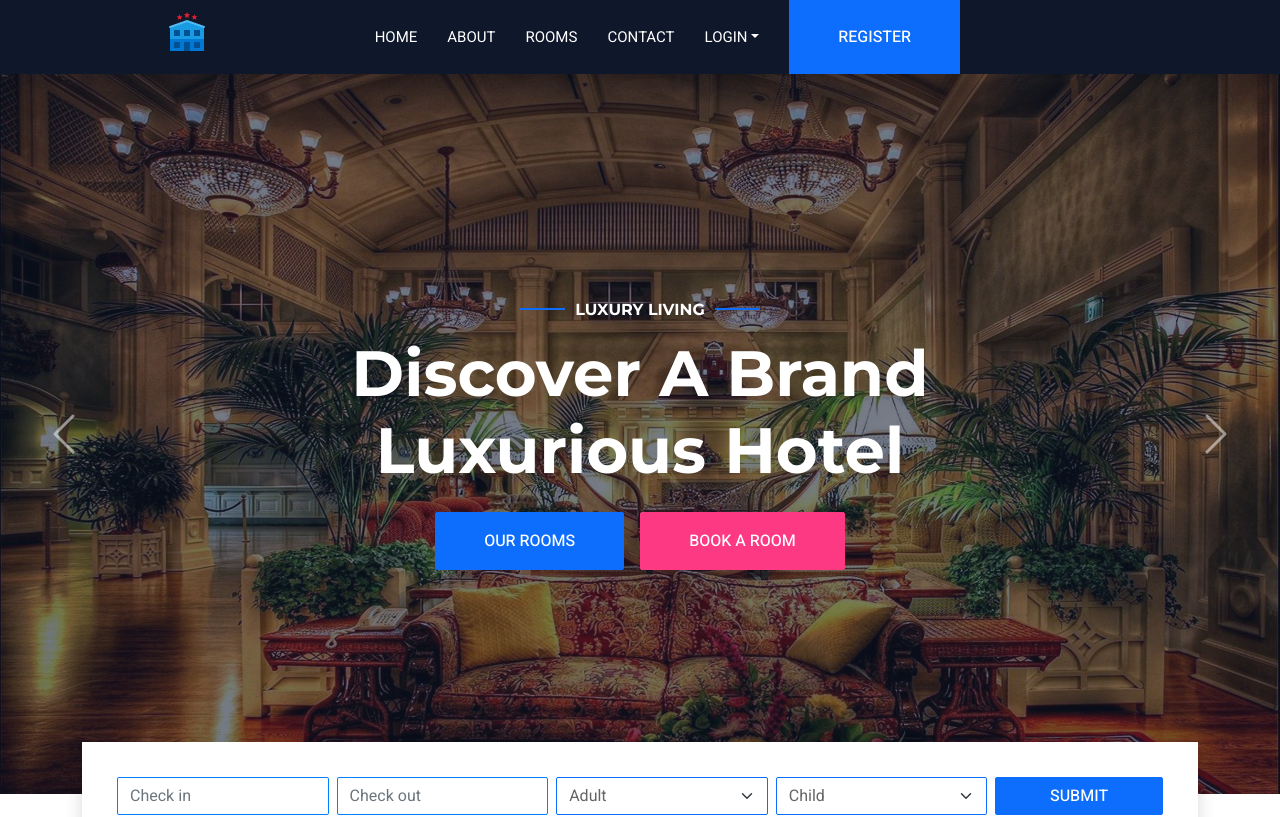
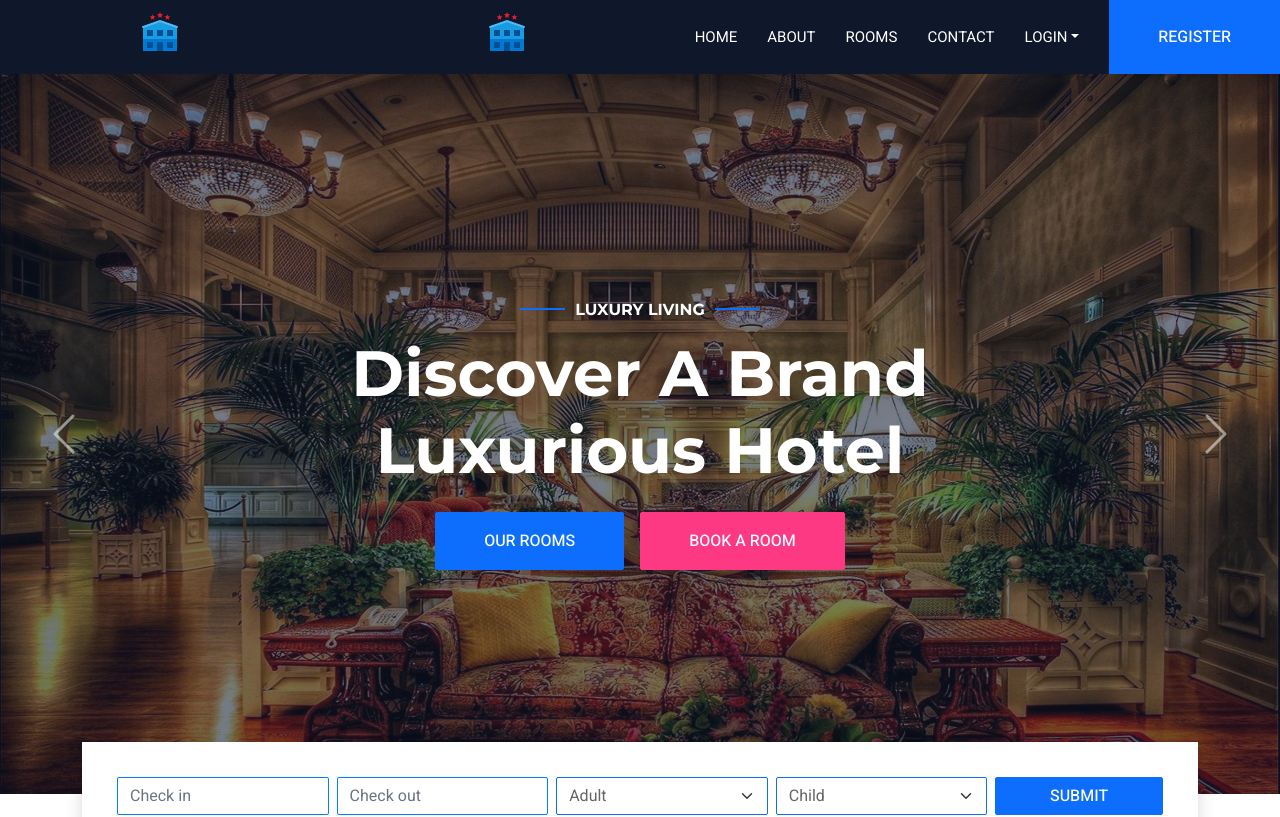
Before and after one commit to mahendiran-dev/Hotel-Booking-System, an Angular app: page / in a window 1280 px wide. Shown: the top 817 px of the page. Built offline with nearby package versions, Linux system fonts and the light colour scheme.

Commit message:
Update header.component.html

```diff
--- a/src/app/components/header/header.component.html
+++ b/src/app/components/header/header.component.html
@@ -1,7 +1,12 @@
 
     <div class="container-fluid bg-dark px-0">
         <div class="row gx-0">
-
+            <div class="col-lg-3 bg-dark d-none d-lg-block">
+                <a routerLink="/home"
+                    class="navbar-brand w-100 h-100 m-0 p-0 d-flex align-items-center justify-content-center">
+                    <h3 class=" text-primary text-uppercase"><span><img src="../../../assets/img/fav.png"></span> </h3>
+                </a>
+            </div>
             <div class="col-lg-9">
                 <nav class="navbar navbar-expand-lg bg-dark navbar-dark p-3 p-lg-0">
                     <a routerLink="/home"
```
